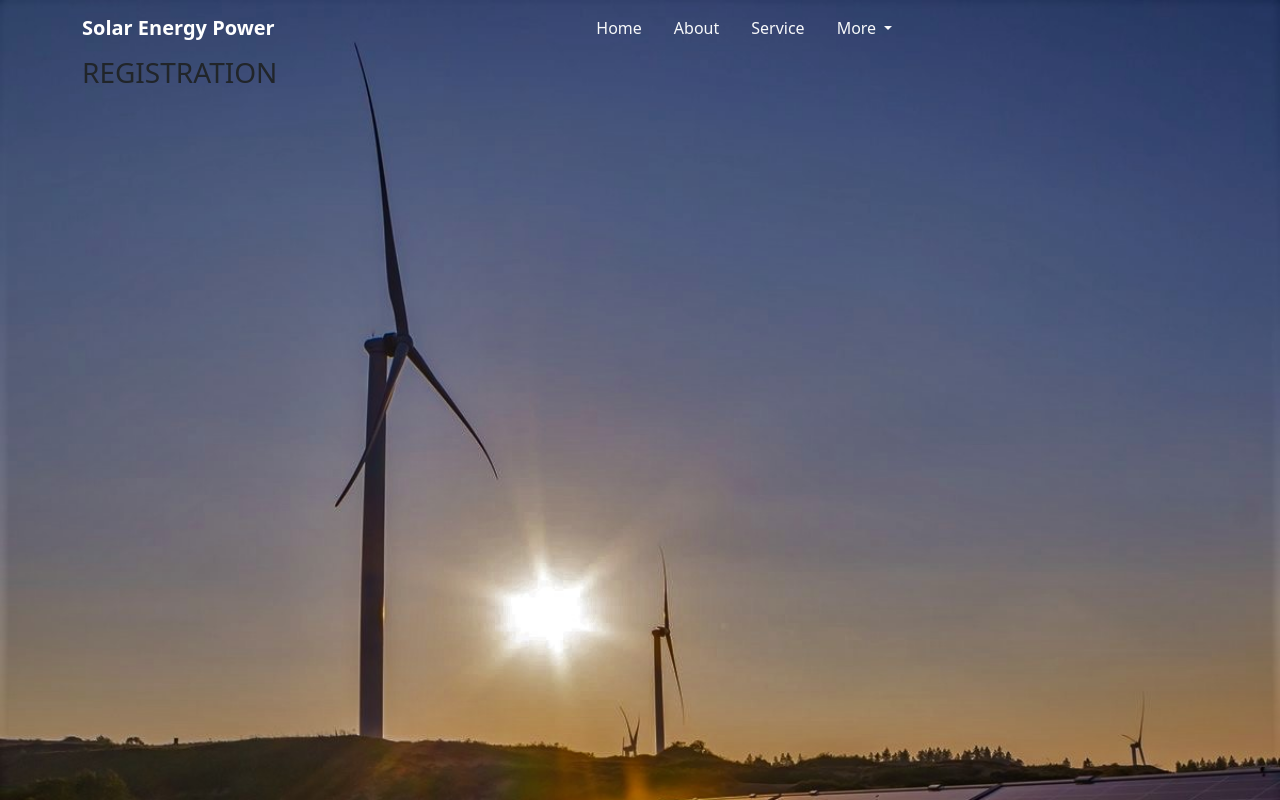
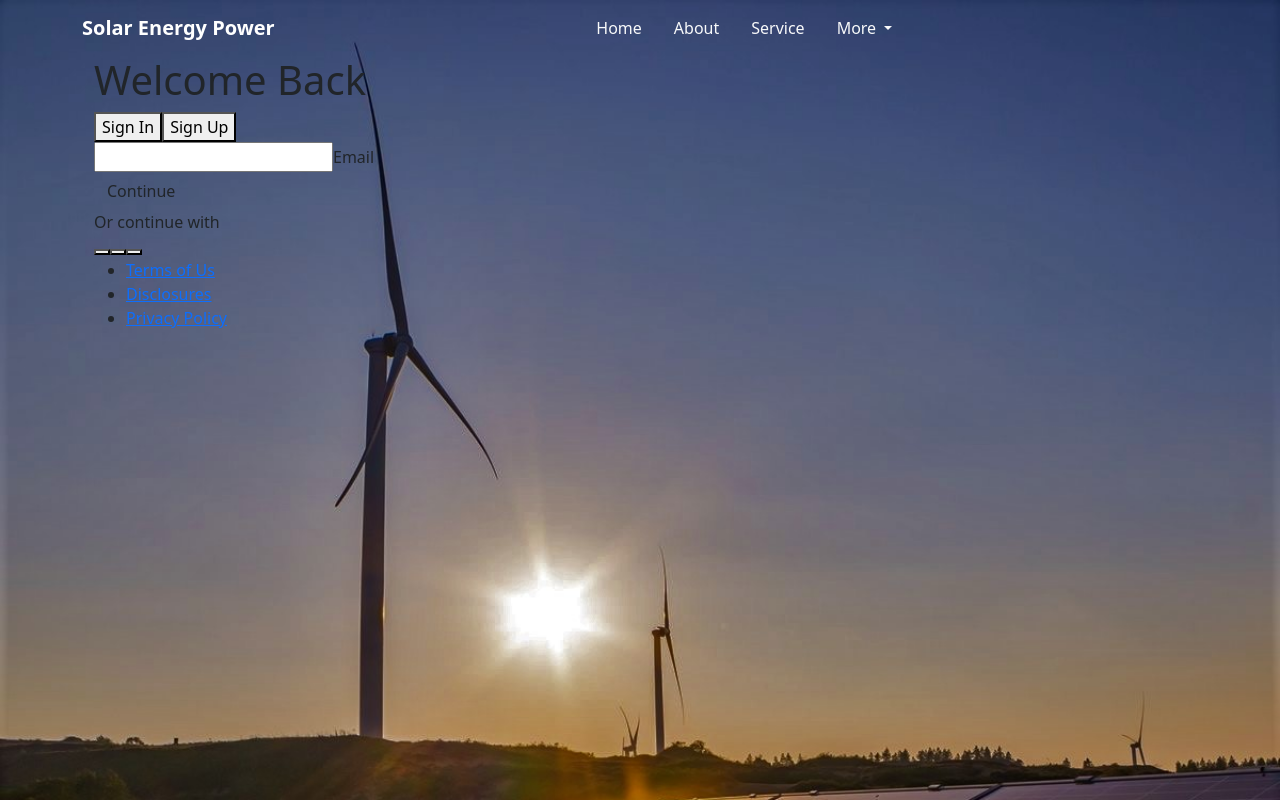
Before and after one commit to Ollatomiwa/Solar-landing-page, a Vue app in the folder solar-landingPage/: page /#/registration in a window 1280 px wide. Built offline with nearby package versions, Linux system fonts and the light colour scheme.

Commit message:
Registration page update

```diff
--- a/solar-landingPage/src/components/Registration.vue
+++ b/solar-landingPage/src/components/Registration.vue
@@ -1,5 +1,61 @@
 <template>
-    <div>
-        <h3>REGISTRATION</h3>
+    <div class="container">
+        <form action="" class="login">
+            <div class="column">
+                <div class="header">
+
+                </div>
+                <div class="form">
+                    <h1>Welcome Back</h1>
+                    <div class="form-page">
+                        <div class="segmented">
+                            <button class="segmented-btn " aria-selected="true">
+                                Sign In
+                            </button>
+                            <button class="segmented-btn">
+                                Sign Up
+                            </button>
+                            <div class="segmented-focus"></div>
+                        </div>
+                        <div class="field">
+                            <input class="input-textbox" type="email" name="email">
+                            <label for="user-email" class="label">
+                                Email
+                            </label>
+                        </div>
+                        <button class="btn" type="submit">Continue</button>
+                        <div class="or">Or continue with</div>
+                        <div class="socia">
+                            <button class="social-btn">
+                                <i class="fa-brands fa-google"></i>
+                            </button>
+                            <button class="social-btn">
+                                <i class="fa-brands fa-apple"></i>
+                            </button>
+                            <button class="social-btn">
+                                <i class="fa-brands fa-github"></i>
+                            </button>
+                        </div>
+                    </div>
+                </div>
+                <div class="footer">
+                    <ul class="footer-nav">
+                        <li><a href="">Terms of Us</a></li>
+                        <li><a href="#">Disclosures</a></li>
+                        <li><a href="#">Privacy Policy</a></li>
+                    </ul>
+                </div>
+            </div>
+            <div class="column column--bg">
+                <img src="" alt="" class="bg-img">
+            </div>
+        </form>
+
     </div>
 </template>
+<script setup>
+
+</script>
+<style scoped>
+
+</style>
```
